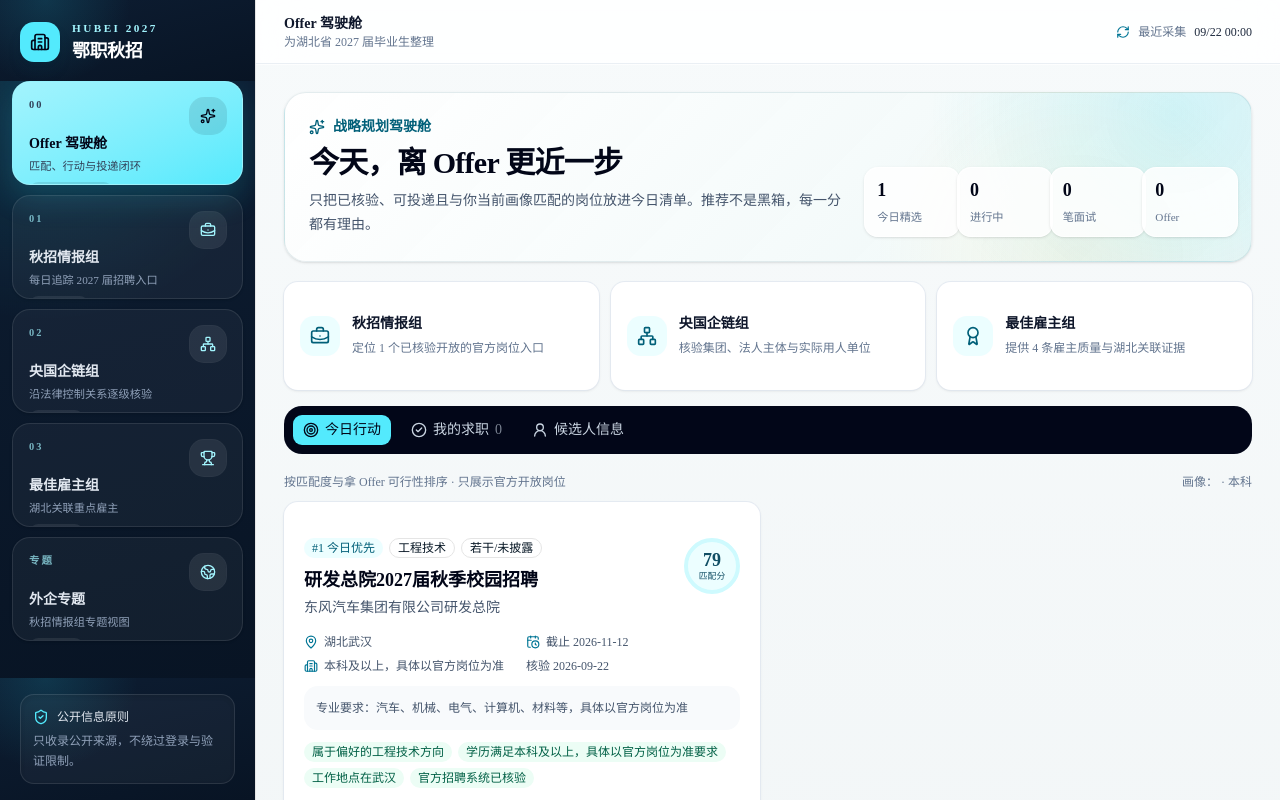
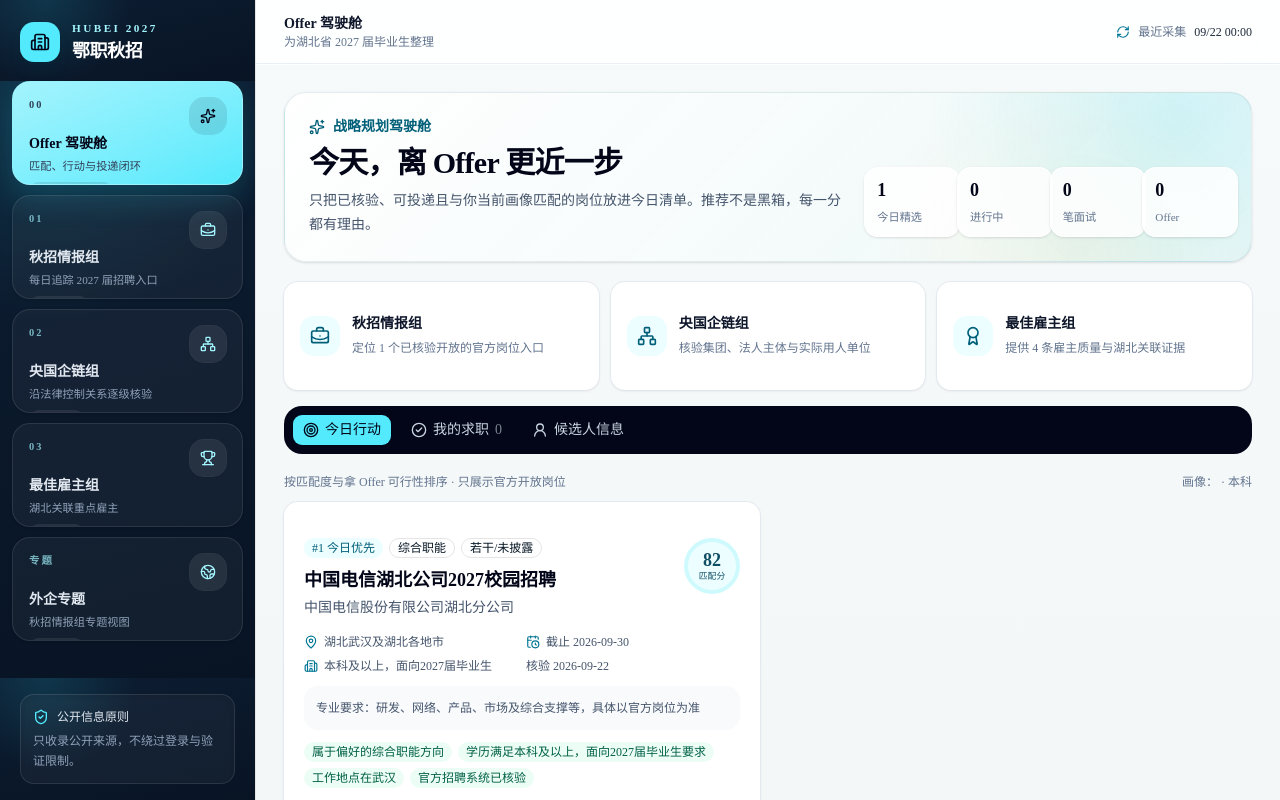
Before and after one commit to luweitao31-lgtm/campus-jobs-2027-hubei, a React (Vite) app: page / in a window 1280 px wide. Shown: the top 800 px of the page. Built offline with nearby package versions, Linux system fonts and the light colour scheme.

Commit message:
Replace Dongfeng chain with China Telecom 2027 recruitment

```diff
--- a/data/hubei-2027-openings.ts
+++ b/data/hubei-2027-openings.ts
@@ -1,11 +1,11 @@
 import type { HiringUnit, RecruitmentOpening } from '../lib/types.ts';
 
-export const hubeiRecruitmentSnapshot = { completedAt: '2026-09-22T17:00:00+08:00', jobCount: 1, disclosedHeadcount: 0, undisclosedHeadcountJobCount: 1, hiringUnitCount: 1, scope: '首条核验链仅收录国务院国资委至东风汽车集团，以及具有湖北招聘证据的研发总院用人单位；不代表央企范围完整覆盖。' };
+export const hubeiRecruitmentSnapshot = { completedAt: '2026-09-22T18:00:00+08:00', jobCount: 1, disclosedHeadcount: 0, undisclosedHeadcountJobCount: 1, hiringUnitCount: 1, scope: '首条核验链仅收录国务院国资委至中国电信，以及中国电信股份有限公司湖北分公司的2027开放校招；不代表央企范围完整覆盖。' };
 
 export const hubeiHiringUnits: HiringUnit[] = [
-  { id: 'unit-dfmc-rd', name: '东风汽车集团有限公司研发总院', entityKind: '本部', legalEntityId: 'dfmc', owningLegalEntityName: '东风汽车集团有限公司', sourceUrl: 'https://job.lzu.edu.cn/html/22/article/2026/91112.html', verifiedAt: '2026-09-22' },
+  { id: 'unit-chinatelecom-hubei', name: '中国电信股份有限公司湖北分公司', entityKind: '分公司', legalEntityId: 'chinatelecom-corp', owningLegalEntityName: '中国电信股份有限公司', sourceUrl: 'https://job.lzu.edu.cn/html/74/article/2026/91782.html', verifiedAt: '2026-09-22' },
 ];
 
 export const hubeiRecruitmentOpenings: RecruitmentOpening[] = [
-  { id: 'hb-2027-dfmc-rd-campus', cohort: 2027, jobId: 'dfmc-rd-campus', jobNumber: '未披露', jobName: '研发总院2027届秋季校园招聘', headcount: 0, headcountNote: '若干/未披露', workLocation: '湖北武汉', education: '本科及以上，具体以官方岗位为准', majors: '汽车、机械、电气、计算机、材料等，具体以官方岗位为准', category: '校园招聘', status: '开放中', deadline: '2026-11-12', officialUrl: 'https://www.dfmc.com.cn/zhaopin/xiaoyuanzhaopin.html', hiringUnitId: 'unit-dfmc-rd', legalEntityId: 'dfmc', source: '湖北企业官方招聘入口', verifiedAt: '2026-09-22' },
+  { id: 'hb-2027-chinatelecom-campus', cohort: 2027, jobId: 'chinatelecom-hubei-campus', jobNumber: '未披露', jobName: '中国电信湖北公司2027校园招聘', headcount: 0, headcountNote: '若干/未披露', workLocation: '湖北武汉及湖北各地市', education: '本科及以上，面向2027届毕业生', majors: '研发、网络、产品、市场及综合支撑等，具体以官方岗位为准', category: '校园招聘', status: '开放中', deadline: '2026-09-30', officialUrl: 'https://job.chinatelecom.com.cn/wt/TELE/web/index#/postinquiry?data=eyJrZXkiOjU4MTYyMywidHlwZSI6IjEiLCJyZWNydWl0UHJvamVjdCI6IiIsInJlY3J1aXRQcm9qZWN0TmFtZSI6IiJ9', hiringUnitId: 'unit-chinatelecom-hubei', legalEntityId: 'chinatelecom-corp', source: '中央企业官方招聘系统', verifiedAt: '2026-09-22' },
 ];
```
